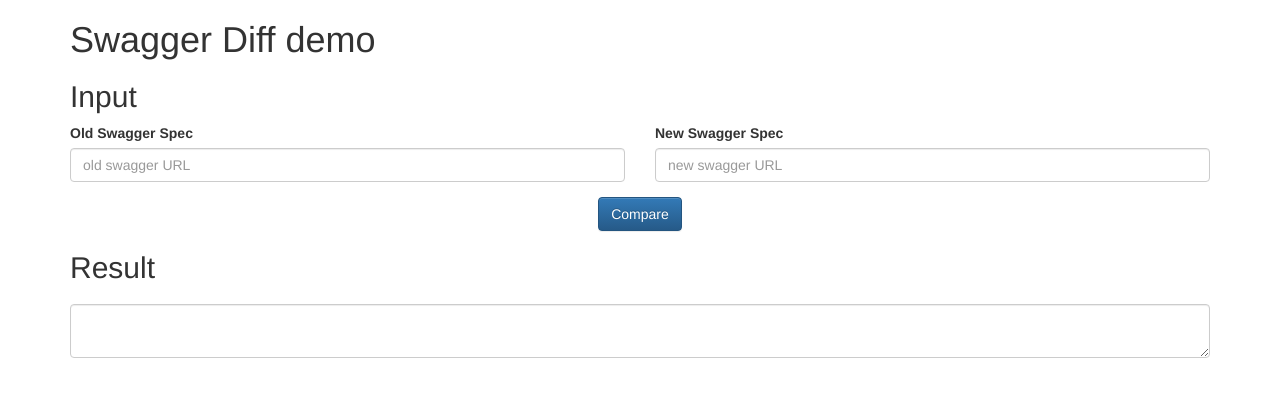
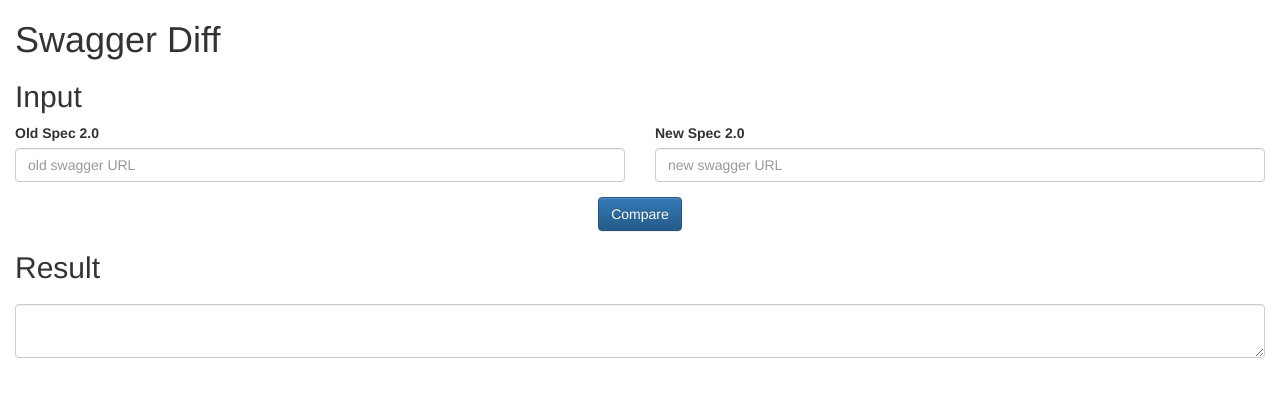
Before and after one commit to zallek/swagger-diff, a plain HTML site: page index.html in a window 1280 px wide. Drawn offline with nearby package versions, Linux system fonts and the light colour scheme.

Commit message:
Rename labels

```diff
--- a/index.html
+++ b/index.html
@@ -4,22 +4,22 @@
     <meta charset="utf-8">
     <meta http-equiv="X-UA-Compatible" content="IE=edge">
     <meta name="viewport" content="width=device-width, initial-scale=1">
-    <title>Swagger Diff demo</title>
+    <title>Swagger Diff</title>
     <link rel="stylesheet" href="https://maxcdn.bootstrapcdn.com/bootstrap/3.3.6/css/bootstrap.min.css" crossorigin="anonymous">
     <link rel="stylesheet" href="https://maxcdn.bootstrapcdn.com/bootstrap/3.3.6/css/bootstrap-theme.min.css" crossorigin="anonymous">
     <link rel="stylesheet" href="main.css">
   </head>
   <body>
-    <div class="container">
-      <h1>Swagger Diff demo</h1>
+    <div class="container-fluid">
+      <h1>Swagger Diff</h1>
       <h2>Input</h2>
       <form id="compareForm" class="row">
         <div class="form-group col-md-6">
-          <label for="oldSwaggerSpec">Old Swagger Spec</label>
+          <label for="oldSwaggerSpec">Old Spec 2.0</label>
           <input type="text" class="form-control" id="oldSwaggerSpec" placeholder="old swagger URL">
         </div>
         <div class="form-group col-md-6">
-          <label for="newSwaggerSpec">New Swagger Spec</label>
+          <label for="newSwaggerSpec">New Spec 2.0</label>
           <input type="text" class="form-control" id="newSwaggerSpec" placeholder="new swagger URL">
         </div>
         <button type="submit" class="btn btn-primary center-block">Compare</button>
```
